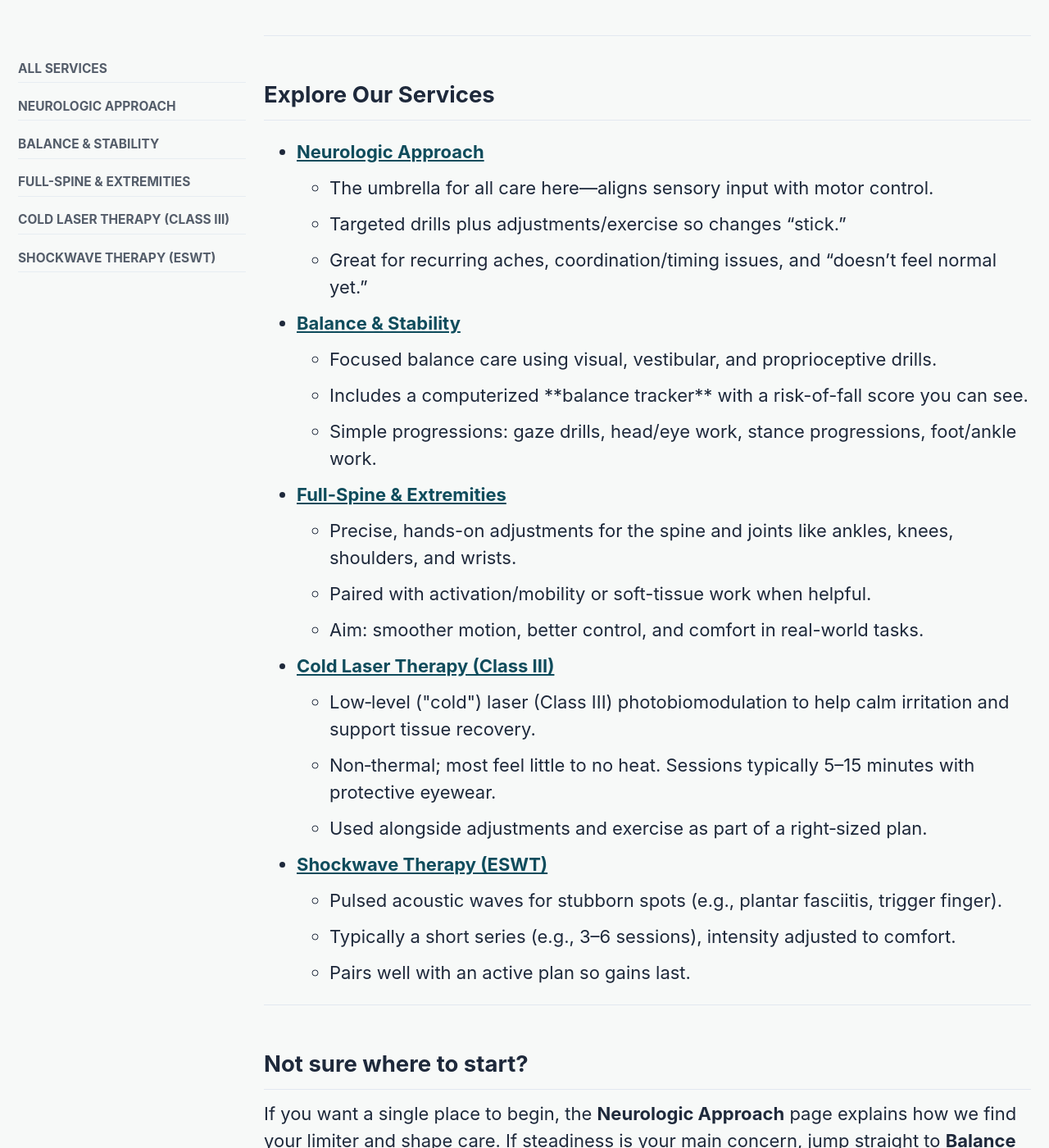
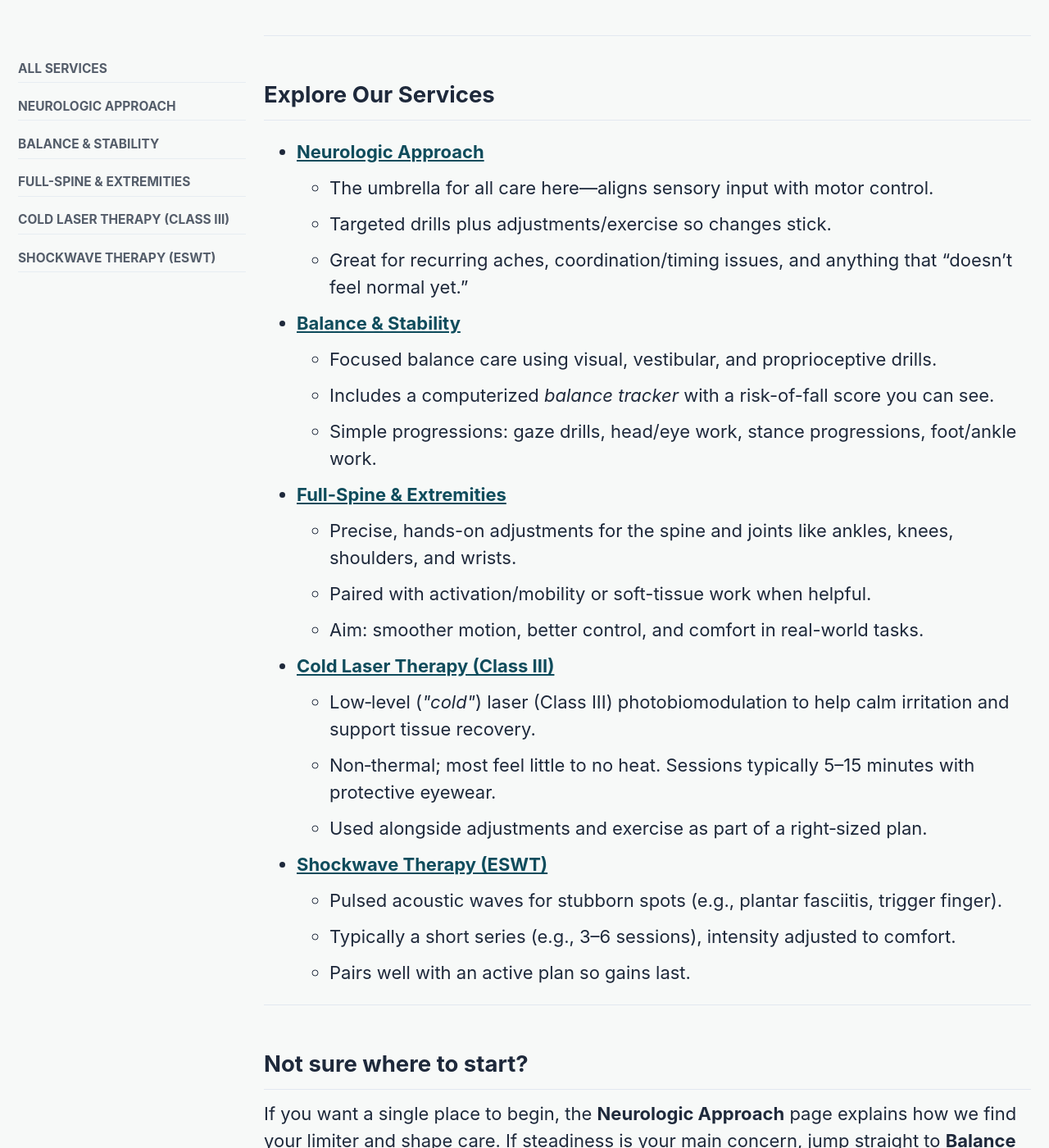
Before and after one commit to millerms/CranburyChiropractic, a Jekyll site: the page built from _pages/services.md, in a window 1280 px wide and 1400 px high, scrolled down 1002 px. Shown: the whole window at 82% size. Built offline with Jekyll 4.4.1, drawn with Linux system fonts in a browser that asks for light colours; cached includes are drawn as plain includes.

Commit message:
updated wording

```diff
--- a/_pages/services.md
+++ b/_pages/services.md
@@ -32,8 +32,8 @@ We keep it practical, explain each step, and build a plan that fits your goals a
     <a href="{{ '/services/neurologic-approach/' | relative_url }}"><strong>Neurologic Approach</strong></a><br>
     <ul>
       <li>The umbrella for all care here—aligns sensory input with motor control.</li>
-      <li>Targeted drills plus adjustments/exercise so changes “stick.”</li>
-      <li>Great for recurring aches, coordination/timing issues, and “doesn’t feel normal yet.”</li>
+      <li>Targeted drills plus adjustments/exercise so changes stick.</li>
+      <li>Great for recurring aches, coordination/timing issues, and anything that “doesn’t feel normal yet.”</li>
     </ul>
   </li>
 
@@ -41,7 +41,7 @@ We keep it practical, explain each step, and build a plan that fits your goals a
     <a href="{{ '/services/balance-stability/' | relative_url }}"><strong>Balance & Stability</strong></a><br>
     <ul>
       <li>Focused balance care using visual, vestibular, and proprioceptive drills.</li>
-      <li>Includes a computerized **balance tracker** with a risk-of-fall score you can see.</li>
+      <li>Includes a computerized <i>balance tracker</i> with a risk-of-fall score you can see.</li>
       <li>Simple progressions: gaze drills, head/eye work, stance progressions, foot/ankle work.</li>
     </ul>
   </li>
@@ -58,7 +58,7 @@ We keep it practical, explain each step, and build a plan that fits your goals a
   <li>
     <a href="{{ '/services/laser-therapy/' | relative_url }}"><strong>Cold Laser Therapy (Class III)</strong></a><br>
     <ul>
-      <li>Low‑level ("cold") laser (Class III) photobiomodulation to help calm irritation and support tissue recovery.</li>
+      <li>Low‑level (<i>"cold"</i>) laser (Class III) photobiomodulation to help calm irritation and support tissue recovery.</li>
       <li>Non‑thermal; most feel little to no heat. Sessions typically 5–15 minutes with protective eyewear.</li>
       <li>Used alongside adjustments and exercise as part of a right‑sized plan.</li>
     </ul>
```
